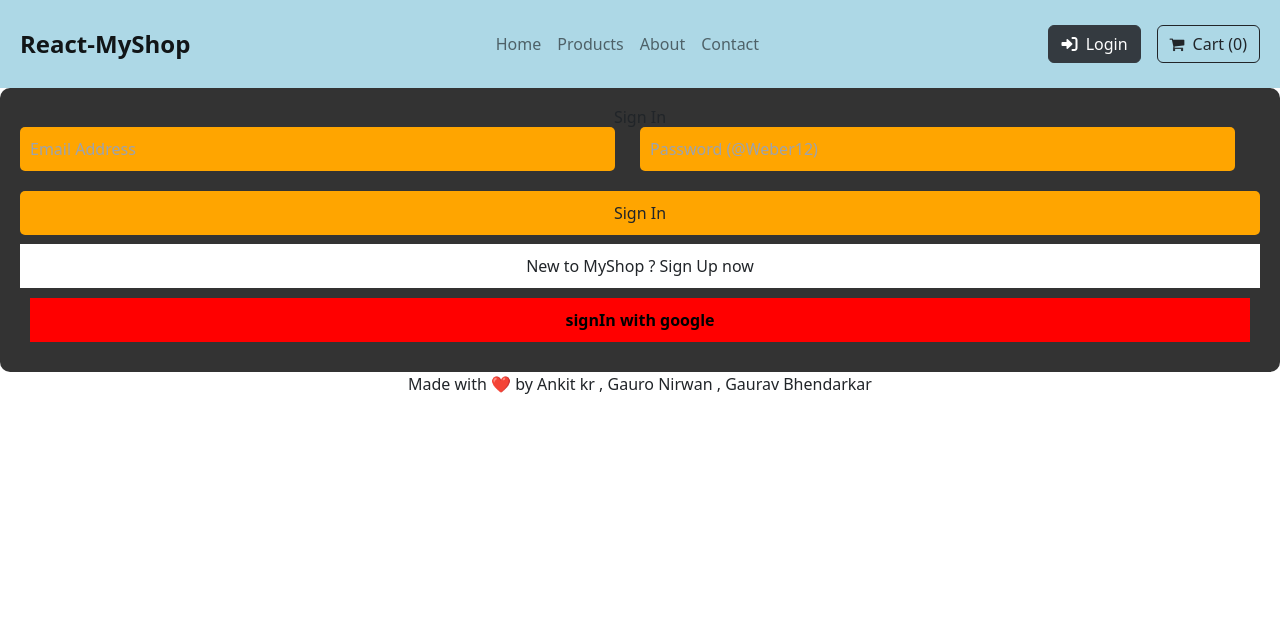
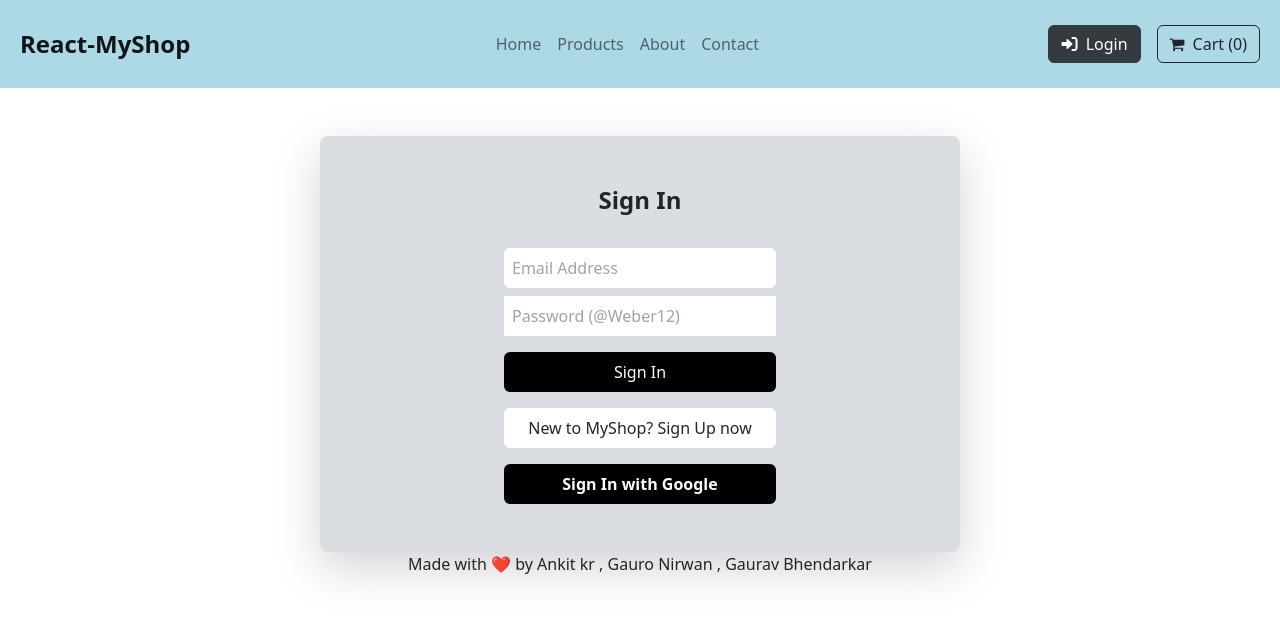
Before and after one commit to weberankit/collegeProject, a React (Create React App) app: page /login in a window 1280 px wide. Shown: the top 620 px of the page. Built offline with nearby package versions, Linux system fonts and the light colour scheme; no server answers.

Commit message:
provided fetaures @Ankit,@gaurav,@GauravBhandarkar

```diff
--- /dev/null
+++ b/src/components/Payment.js
@@ -0,0 +1,29 @@
+import qr from "./img/qr.jpeg"
+import { Link } from "react-router-dom"
+const Payment=()=>{
+    return(
+        <>
+        <div><Link to={"/"}><button className="text-white bg-black p-2 m-1 rounded-lg">Back to Home</button></Link></div>
+        <div>
+            <div className="mt-3 p-44 ">
+                <div className="flex flex-row justify-center bg-gray-300 shadow-lg rounded-3xl">
+                    <div><h1 className="text-2xl mr-2 font-serif font-extrabold">Pay by using Qr code</h1></div>
+                    <div><img className="w-44 rounded-lg m-4" src={qr} alt="qr-image"></img></div>
+                </div>
+                <div className=" m-2 p-4 text-center"><h2>After payment please provide your Transaction-id</h2></div>
+                <form className="text-center p-8"action="https://formsubmit.co/envoyfamily919955@gmail.com" method="POST" >
+              <div className="flex flex-row justify-center ">
+                <div className="m-1 mt-1"><input className="border border-black rounded-lg p-2" required type="text" placeholder="Transaction-id"></input></div>
+                <div className="m-1"> <button type="submit" className="bg-black p-2 rounded-lg text-white ">submit</button></div>
+                </div>
+                </form>
+            </div>
+        </div>
+
+
+
+
+        </>
+    )
+}
+export default Payment
--- a/src/components/Products.jsx
+++ b/src/components/Products.jsx
@@ -6,7 +6,6 @@ import Skeleton from "react-loading-skeleton";
 import "react-loading-skeleton/dist/skeleton.css";
 
 import { Link } from "react-router-dom";
-
 const Products = () => {
   const [data, setData] = useState([]);
   const [filter, setFilter] = useState(data);
@@ -85,13 +84,15 @@ const Products = () => {
         {filter.map((product) => {
           return (
             <div id={product.id} key={product.id} className="col-md-4 col-sm-6 col-xs-8 col-12 mb-4">
-              <div className="card text-center h-100" key={product.id}>
+              <div className="card text-center h-100 " key={product.id}>
+              <Link to={"/product/" + product.id} >
                 <img
-                  className="card-img-top p-3"
+                  className="card-img-top p-3 w-60  m-auto"
                   src={product.image}
                   alt="Card"
                   height={300}
                 />
+                </Link>
                 <div className="card-body">
                   <h5 className="card-title">
                     {product.title.substring(0, 12)}...
--- a/src/index.js
+++ b/src/index.js
@@ -8,6 +8,7 @@ import store from './redux/store';
 import "./index.css"
 
 import { Home, Product, Products, AboutPage, ContactPage, Cart, Login, Register, Checkout, PageNotFound } from "./pages"
+import Payment from './components/Payment';
 
 const root = ReactDOM.createRoot(document.getElementById('root'));
 root.render(
@@ -23,6 +24,8 @@ root.render(
         <Route path="/login" element={<Login />} />
         <Route path="/register" element={<Register />} />
         <Route path="/checkout" element={<Checkout />} />
+        <Route path="/payment" element={<Payment/>} />
+
         <Route path="*" element={<PageNotFound />} />
         <Route path="/product/*" element={<PageNotFound />} />
       </Routes>
--- a/src/pages/Login.js
+++ b/src/pages/Login.js
@@ -40,6 +40,8 @@ setErrorMsg(message)
 if(message)return
 //authentication
 if(!isLogin){
+  setErrorMsg("signin started")
+
 //sign up
 createUserWithEmailAndPassword(auth, email.current.value, password.current.value)
   .then((userCredential) => {
@@ -57,6 +59,8 @@ createUserWithEmailAndPassword(auth, email.current.value, password.current.value
 const {uid ,email,displayName,photoURL} = auth.currentUser;
 //dispatch(addUser( {uid:uid ,email:email,displayName:displayName , photoURL:photoURL}))
 setUserData({uid:uid ,email:email,displayName:displayName , photoURL:photoURL})
+setErrorMsg(null)
+
   }).catch((error) => {
     // An error occurred
     // ...
@@ -77,6 +81,7 @@ setUserData({uid:uid ,email:email,displayName:displayName , photoURL:photoURL})
 //sign in
 signInWithEmailAndPassword(auth, email.current.value, password.current.value)
   .then((userCredential) => {
+
     // Signed in
     //const user = userCredential.user;
    // console.log(user)
@@ -126,12 +131,13 @@ setUserData(null)
 
 
 function loginWithGoogle(auth){
-
+  setErrorMsg("signin startd")
   const provider = new GoogleAuthProvider();
 signInWithPopup(auth, provider)
   .then((result) => {
     // This gives you a Google Access Token. You can use it to access the Google API.
     const credential = GoogleAuthProvider.credentialFromResult(result);
+    setErrorMsg(null)
 
   }).catch((error) => {
 
@@ -147,28 +153,71 @@ signInWithPopup(auth, provider)
     return (
       <>
         <Navbar data={userData}/>
+        <div className="mt-5">
         {userData ? (
-          <div style={{ textAlign: "center", height: "300px", paddingTop: "3em" }}>
-            <div style={{ fontSize: "16px" }}>
-              <p style={{ padding: ".5em" }}> Hi {userData?.displayName}</p>
-              <p>{userData?.email}</p>
-            </div>
-            <button style={{ marginTop: "1em", padding: "0.5em 1em", backgroundColor: "blue", color: "white", borderRadius: "5px", border: "none", cursor: "pointer" }} onClick={() => handlesignout()}>LogOut</button>
-          </div>
-        ) : (
-          <form onSubmit={(e) => e.preventDefault()} style={{ backgroundColor: "rgba(0,0,0,0.8)", borderRadius: "10px", textAlign: "center", padding: "20px" }}>
-            <h1>{isLogin ? "Sign In" : "Sign Up"}</h1>
-            {!isLogin && <input ref={fullName} type="text" style={{ padding: "10px", marginBottom: "10px", width: "100%", backgroundColor: "orange", borderRadius: "5px", border: "none" }} placeholder="Full Name"/>}
-            <div style={{ display: "flex", flexDirection: "row" }}>
-              <input ref={email} type="text" style={{ padding: "10px", marginBottom: "10px", width: "48%", marginRight: "2%", backgroundColor: "orange", borderRadius: "5px", border: "none" }} placeholder="Email Address"/>
-              <input ref={password} type="password" style={{ padding: "10px", marginBottom: "10px", width: "48%", backgroundColor: "orange", borderRadius: "5px", border: "none" }} placeholder="Password (@Weber12)"/>
-            </div>
-            <p style={{ color: "red", fontWeight: "bold" }}>{errorMsg}</p>
-            <button style={{ padding: "10px", marginTop: "10px",marginBottom:"9px", width: "100%", backgroundColor: "orange", borderRadius: "5px", border: "none", cursor: "pointer" }} onClick={handleCheckvalidate}>{isLogin ? "Sign In" : "Sign Up"}</button>
-            <p style={{ cursor: "pointer",backgroundColor:"white",padding:"10px" }} onClick={toggleSign}>{isLogin ? "New to MyShop ? Sign Up now" : "Already user ? Sign In Now"}</p>
-            <p style={{ color: "black", backgroundColor: "red", margin: "10px", fontWeight: "bold", padding: "10px", cursor: "pointer" }} onClick={() => loginWithGoogle(auth)}>signIn with google</p>
-          </form>
+  <div className="flex flex-col items-center justify-center h-72 pt-12 text-center">
+    <div className="text-lg">
+      <p className="py-2">Hi {userData?.displayName}</p>
+      <p>{userData?.email}</p>
+    </div>
+    <button
+      className="mt-4 px-4 py-2 bg-blue-500 text-white rounded hover:bg-blue-600 focus:outline-none focus:ring-2 focus:ring-blue-500 focus:ring-opacity-50"
+      onClick={() => handlesignout()}
+    >
+      LogOut
+    </button>
+  </div>
+): (
+  <form onSubmit={(e) => e.preventDefault()} className="bg-gray-300 shadow-lg bg-opacity-80 rounded-lg text-center p-5 w-1/2 m-auto">
+  <h1 className="text-2xl font-semibold mb-4">{isLogin ? "Sign In" : "Sign Up"}</h1>
+  {!isLogin && (
+    <input
+      ref={fullName}
+      type="text"
+      className="p-2 mb-3 w-full bg-orange-500 rounded border-none"
+      placeholder="Full Name"
+    />
+  )}
+  <div className="flex flex-col justify-between mb-3 w-1/2 m-auto">
+    <input
+      ref={email}
+      type="text"
+      className="p-2  rounded border-none mt-2"
+      placeholder="Email Address"
+
+    />
+    <input
+      ref={password}
+      type="password"
+      className="p-2 wrounded border-none mt-2 "
+      placeholder="Password (@Weber12)"
+
+    />
+  </div>
+  <p className=" text-red-500 font-bold mb-3 ">{errorMsg}</p>
+  <button
+    className="p-2  bg-black w-1/2 text-white rounded cursor-pointer mb-3"
+    onClick={handleCheckvalidate}
+  >
+    {isLogin ? "Sign In" : "Sign Up"}
+  </button>
+  <p
+    className="cursor-pointer bg-white p-2 mb-3 w-1/2 m-auto rounded-md"
+    onClick={toggleSign}
+  >
+    {isLogin ? "New to MyShop? Sign Up now" : "Already a user? Sign In Now"}
+  </p>
+  <p
+    className="cursor-pointer text-white bg-black w-1/2 m-auto rounded-md p-2 font-bold"
+    onClick={() => loginWithGoogle(auth)}
+  >
+    Sign In with Google
+  </p>
+</form>
+
+
         )}
+        </div>
         <Footer />
       </>
     );
--- a/src/pages/Product.jsx
+++ b/src/pages/Product.jsx
@@ -64,11 +64,11 @@ const Product = () => {
   const ShowProduct = () => {
     return (
       <>
-        <div className="container my-5 py-2">
+        <div className="container my-5 py-2 ">
           <div className="row">
             <div className="col-md-6 col-sm-12 py-3">
               <img
-                className="img-fluid"
+                className="img-fluid  w-60 m-auto"
                 src={product.image}
                 alt={product.title}
                 width="400px"
@@ -124,19 +124,26 @@ const Product = () => {
   };
 
   const ShowSimilarProduct = () => {
+    console.log(id,"this os id",typeof(id))
     return (
       <>
         <div className="py-4 my-4" >
           <div className="d-flex">
             {similarProducts.map((item) => {
+              console.log(item.id,"this is all id",typeof(item.id))
+
+
               return (
                 <div key={item.id} className="card mx-4 text-center">
-                  <img
-                    className="card-img-top p-3"
+  {
+
+
+       item.id !== Number(id) &&  <>          <img
+                    className="card-img-top p-3 w-48 m-auto"
                     src={item.image}
                     alt="Card"
-                    height={300}
-                    width={300}
+                    height={100}
+                    width={100}
                   />
                   <div className="card-body">
                     <h5 className="card-title">
@@ -160,6 +167,8 @@ const Product = () => {
                       Add to Cart
                     </button>
                   </div>
+            </>
+            }
                 </div>
               );
             })}
```
Also changed, not shown: src/pages/Checkout.jsx (+24 -7 lines), src/components/img/qr.jpeg (added), 1 other file (tests, documents, lock files or other folders).
